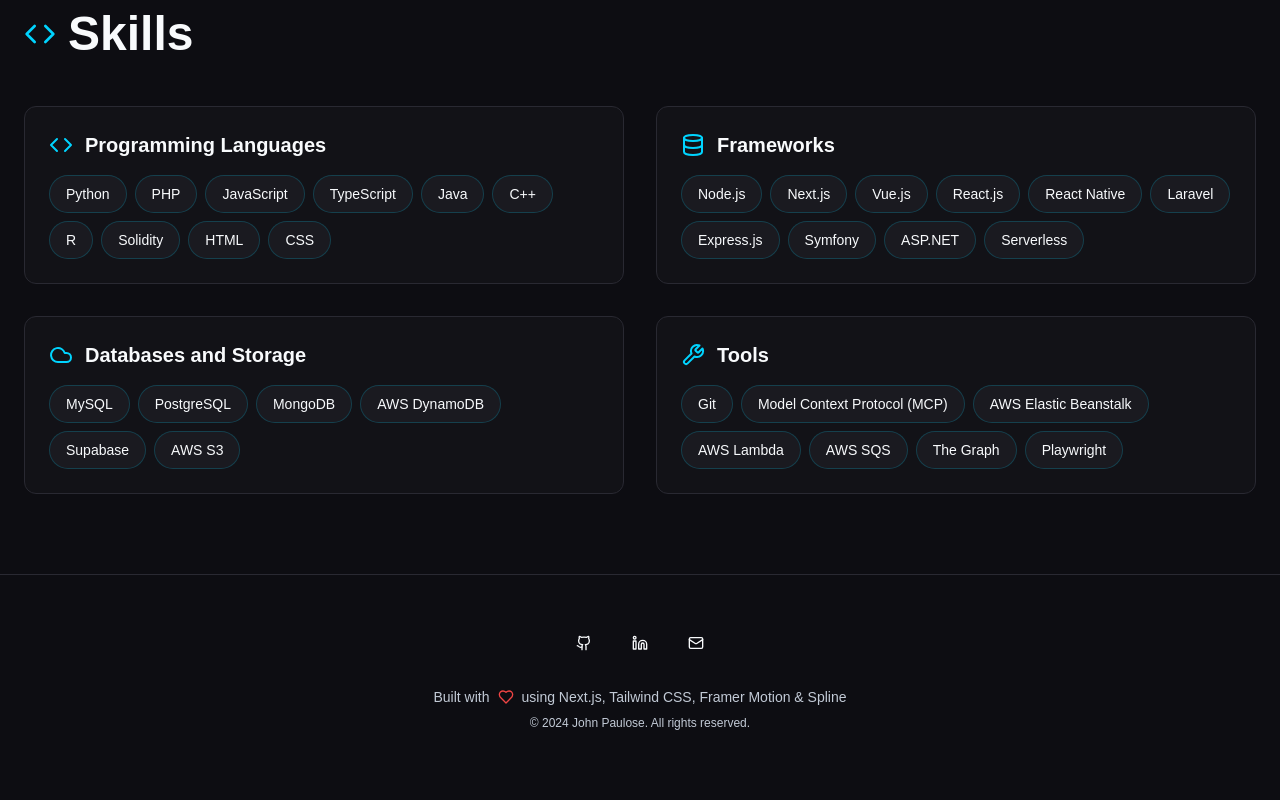
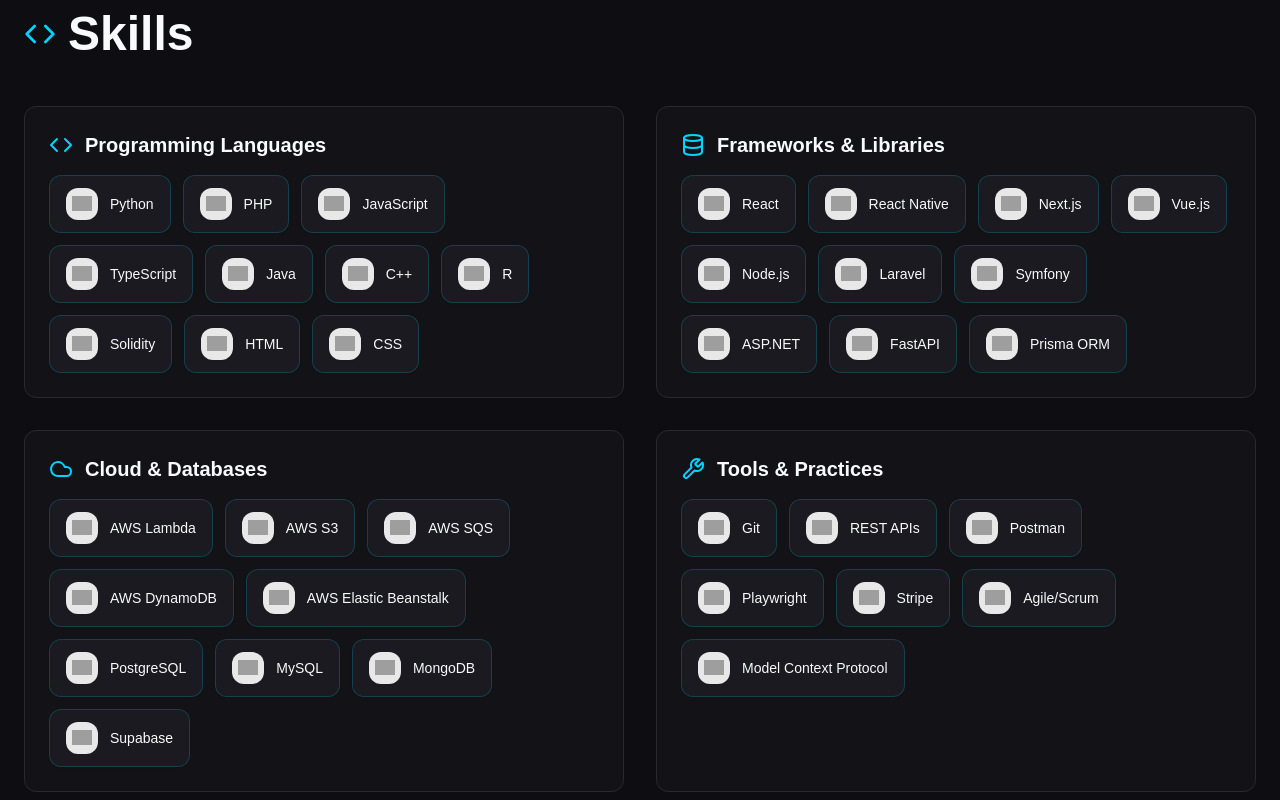
Before and after one commit to johnp2003/portofilo, a React (Vite) app: page / in a window 1280 px wide. Shown: the part 8500-9300 px from the top of the page. Before the commit the page ends 9279 px from the top, so only its background shows below. Built offline with nearby package versions, Linux system fonts and the light colour scheme; grey boxes are pictures that could not be loaded; the HTML template or start-up script is replaced by a standard one; a web font is replaced by a local one.

Commit message:
added skills

```diff
--- a/src/components/Skills.tsx
+++ b/src/components/Skills.tsx
@@ -1,10 +1,15 @@
 import { motion } from 'framer-motion';
 import { Code, Database, Cloud, Wrench } from 'lucide-react';
+
+interface Skill {
+  name: string;
+  icon: string;
+}
 
 interface SkillCategory {
   title: string;
   icon: React.ReactNode;
-  skills: string[];
+  skills: Skill[];
 }
 
 const skillCategories: SkillCategory[] = [
@@ -12,57 +17,168 @@
     title: 'Programming Languages',
     icon: <Code className="text-primary" size={24} />,
     skills: [
-      'Python',
-      'PHP',
-      'JavaScript',
-      'TypeScript',
-      'Java',
-      'C++',
-      'R',
-      'Solidity',
-      'HTML',
-      'CSS',
+      {
+        name: 'Python',
+        icon: 'https://cdn.jsdelivr.net/gh/devicons/devicon/icons/python/python-original.svg',
+      },
+      {
+        name: 'PHP',
+        icon: 'https://cdn.jsdelivr.net/gh/devicons/devicon/icons/php/php-original.svg',
+      },
+      {
+        name: 'JavaScript',
+        icon: 'https://cdn.jsdelivr.net/gh/devicons/devicon/icons/javascript/javascript-original.svg',
+      },
+      {
+        name: 'TypeScript',
+        icon: 'https://cdn.jsdelivr.net/gh/devicons/devicon/icons/typescript/typescript-original.svg',
+      },
+      {
+        name: 'Java',
+        icon: 'https://cdn.jsdelivr.net/gh/devicons/devicon/icons/java/java-original.svg',
+      },
+      {
+        name: 'C++',
+        icon: 'https://cdn.jsdelivr.net/gh/devicons/devicon/icons/cplusplus/cplusplus-original.svg',
+      },
+      {
+        name: 'R',
+        icon: 'https://cdn.jsdelivr.net/gh/devicons/devicon/icons/r/r-original.svg',
+      },
+      {
+        name: 'Solidity',
+        icon: 'https://cdn.jsdelivr.net/gh/devicons/devicon/icons/solidity/solidity-plain.svg',
+      },
+      {
+        name: 'HTML',
+        icon: 'https://cdn.jsdelivr.net/gh/devicons/devicon/icons/html5/html5-original.svg',
+      },
+      {
+        name: 'CSS',
+        icon: 'https://cdn.jsdelivr.net/gh/devicons/devicon/icons/css3/css3-original.svg',
+      },
     ],
   },
   {
-    title: 'Frameworks',
+    title: 'Frameworks & Libraries',
     icon: <Database className="text-primary" size={24} />,
     skills: [
-      'Node.js',
-      'Next.js',
-      'Vue.js',
-      'React.js',
-      'React Native',
-      'Laravel',
-      'Express.js',
-      'Symfony',
-      'ASP.NET',
-      'Serverless',
+      {
+        name: 'React',
+        icon: 'https://cdn.jsdelivr.net/gh/devicons/devicon/icons/react/react-original.svg',
+      },
+      {
+        name: 'React Native',
+        icon: 'https://cdn.jsdelivr.net/gh/devicons/devicon/icons/react/react-original.svg',
+      },
+      {
+        name: 'Next.js',
+        icon: 'https://cdn.jsdelivr.net/gh/devicons/devicon@latest/icons/nextjs/nextjs-original-wordmark.svg',
+      },
+      {
+        name: 'Vue.js',
+        icon: 'https://cdn.jsdelivr.net/gh/devicons/devicon/icons/vuejs/vuejs-original.svg',
+      },
+      {
+        name: 'Node.js',
+        icon: 'https://cdn.jsdelivr.net/gh/devicons/devicon/icons/nodejs/nodejs-original.svg',
+      },
+      {
+        name: 'Laravel',
+        icon: 'https://cdn.jsdelivr.net/gh/devicons/devicon/icons/laravel/laravel-original.svg',
+      },
+      {
+        name: 'Symfony',
+        icon: 'https://cdn.jsdelivr.net/gh/devicons/devicon/icons/symfony/symfony-original.svg',
+      },
+      {
+        name: 'ASP.NET',
+        icon: 'https://cdn.jsdelivr.net/gh/devicons/devicon/icons/dotnetcore/dotnetcore-original.svg',
+      },
+      {
+        name: 'FastAPI',
+        icon: 'https://cdn.jsdelivr.net/gh/devicons/devicon/icons/fastapi/fastapi-original.svg',
+      },
+      {
+        name: 'Prisma ORM',
+        icon: 'https://cdn.jsdelivr.net/gh/devicons/devicon@latest/icons/prisma/prisma-original.svg',
+      },
     ],
   },
   {
-    title: 'Databases and Storage',
+    title: 'Cloud & Databases',
     icon: <Cloud className="text-primary" size={24} />,
     skills: [
-      'MySQL',
-      'PostgreSQL',
-      'MongoDB',
-      'AWS DynamoDB',
-      'Supabase',
-      'AWS S3',
+      {
+        name: 'AWS Lambda',
+        icon: 'https://cdn.jsdelivr.net/gh/devicons/devicon/icons/amazonwebservices/amazonwebservices-original-wordmark.svg',
+      },
+      {
+        name: 'AWS S3',
+        icon: 'https://cdn.jsdelivr.net/gh/devicons/devicon/icons/amazonwebservices/amazonwebservices-original-wordmark.svg',
+      },
+      {
+        name: 'AWS SQS',
+        icon: 'https://cdn.jsdelivr.net/gh/devicons/devicon/icons/amazonwebservices/amazonwebservices-original-wordmark.svg',
+      },
+      {
+        name: 'AWS DynamoDB',
+        icon: 'https://cdn.jsdelivr.net/gh/devicons/devicon/icons/amazonwebservices/amazonwebservices-original-wordmark.svg',
+      },
+      {
+        name: 'AWS Elastic Beanstalk',
+        icon: 'https://cdn.jsdelivr.net/gh/devicons/devicon/icons/amazonwebservices/amazonwebservices-original-wordmark.svg',
+      },
+      {
+        name: 'PostgreSQL',
+        icon: 'https://cdn.jsdelivr.net/gh/devicons/devicon/icons/postgresql/postgresql-original.svg',
+      },
+      {
+        name: 'MySQL',
+        icon: 'https://cdn.jsdelivr.net/gh/devicons/devicon/icons/mysql/mysql-original.svg',
+      },
+      {
+        name: 'MongoDB',
+        icon: 'https://cdn.jsdelivr.net/gh/devicons/devicon/icons/mongodb/mongodb-original.svg',
+      },
+      {
+        name: 'Supabase',
+        icon: 'https://cdn.jsdelivr.net/gh/devicons/devicon/icons/supabase/supabase-original.svg',
+      },
     ],
   },
   {
-    title: 'Tools',
+    title: 'Tools & Practices',
     icon: <Wrench className="text-primary" size={24} />,
     skills: [
-      'Git',
-      'Model Context Protocol (MCP)',
-      'AWS Elastic Beanstalk',
-      'AWS Lambda',
-      'AWS SQS',
-      'The Graph',
-      'Playwright',
+      {
+        name: 'Git',
+        icon: 'https://cdn.jsdelivr.net/gh/devicons/devicon/icons/git/git-original.svg',
+      },
+      {
+        name: 'REST APIs',
+        icon: 'https://cdn.jsdelivr.net/gh/devicons/devicon@latest/icons/postman/postman-original.svg',
+      },
+      {
+        name: 'Postman',
+        icon: 'https://cdn.jsdelivr.net/gh/devicons/devicon@latest/icons/postman/postman-original.svg',
+      },
+      {
+        name: 'Playwright',
+        icon: 'https://cdn.jsdelivr.net/gh/devicons/devicon/icons/playwright/playwright-original.svg',
+      },
+      {
+        name: 'Stripe',
+        icon: 'https://images.stripeassets.com/fzn2n1nzq965/HTTOloNPhisV9P4hlMPNA/cacf1bb88b9fc86b6c4fa054b50b2b41/Stripe_icon_-_square.svg?q=80&w=1082',
+      },
+      {
+        name: 'Agile/Scrum',
+        icon: 'https://cdn.jsdelivr.net/gh/devicons/devicon@latest/icons/jira/jira-original.svg',
+      },
+      {
+        name: 'Model Context Protocol',
+        icon: 'https://cdn.jsdelivr.net/gh/devicons/devicon/icons/github/github-original.svg',
+      },
     ],
   },
 ];
@@ -97,18 +213,31 @@
                   <h3 className="text-xl font-bold">{category.title}</h3>
                 </div>
 
-                <div className="flex flex-wrap gap-2">
+                <div className="flex flex-wrap gap-3">
                   {category.skills.map((skill, skillIndex) => (
                     <motion.div
-                      key={skill}
+                      key={skill.name}
                       initial={{ opacity: 0, y: 10 }}
                       whileInView={{ opacity: 1, y: 0 }}
                       viewport={{ once: true }}
                       transition={{ delay: index * 0.1 + skillIndex * 0.05 }}
-                      whileHover={{ scale: 1.05 }}
-                      className="px-4 py-2 bg-secondary/50 rounded-full text-sm border border-primary/20 hover:border-primary/50 transition-colors cursor-default"
+                      whileHover={{ scale: 1.08, y: -2 }}
+                      className="group relative px-4 py-3 bg-secondary/50 rounded-xl text-sm border border-primary/20 hover:border-primary/50 hover:bg-secondary/70 transition-all duration-300 cursor-default shadow-sm hover:shadow-md hover:shadow-primary/10"
                     >
-                      {skill}
+                      <div className="flex items-center gap-3">
+                        <div className="w-8 h-8 flex items-center justify-center bg-white/90 dark:bg-white/95 rounded-lg p-1.5 group-hover:scale-110 transition-transform duration-300 shadow-sm">
+                          <img
+                            src={skill.icon}
+                            alt={skill.name}
+                            className="w-full h-full object-contain"
+                            onError={(e) => {
+                              // Fallback if image fails to load
+                              e.currentTarget.style.display = 'none';
+                            }}
+                          />
+                        </div>
+                        <span className="font-medium">{skill.name}</span>
+                      </div>
                     </motion.div>
                   ))}
                 </div>
```
